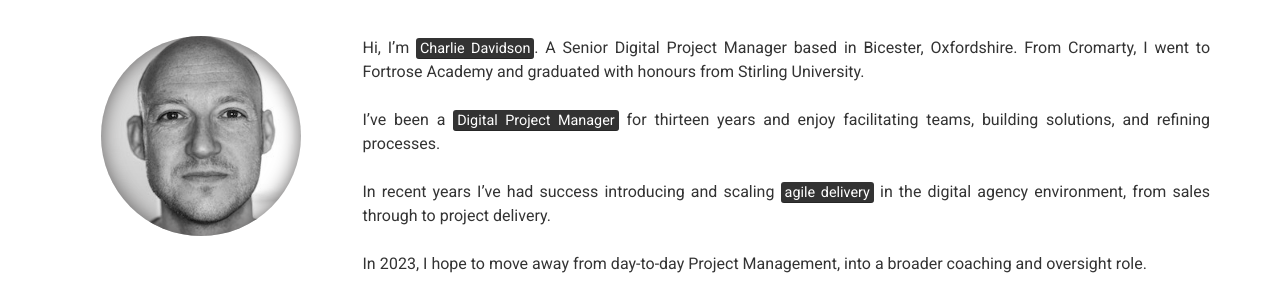
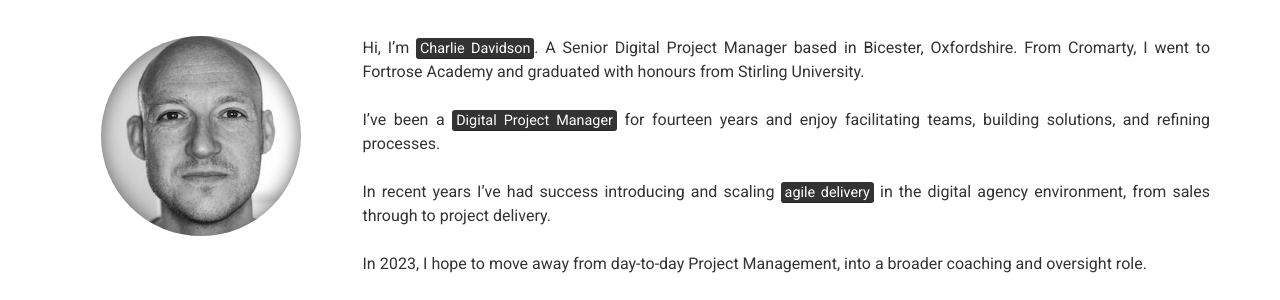
Before and after one commit to csgdavidson/Charlie-Davidson2, a Jekyll site: the page built from index.md, in a window 1280 px wide. Shown: the part 243-543 px from the top of the page. Built offline with Jekyll 4.4.1, drawn with Linux system fonts in a browser that asks for light colours; nearby versions of some CDN libraries.

Commit message:
Update _config.yml

```diff
--- a/_config.yml
+++ b/_config.yml
@@ -17,7 +17,7 @@ darkmode: false
 about_profile_image: assets/charlie.jpg
 about_content:
   Hi, I'm <mark>Charlie Davidson</mark>. A Senior Digital Project Manager based in Bicester, Oxfordshire. From Cromarty, I went to Fortrose Academy and graduated with honours from Stirling University.<br><br>
-  I've been a <mark>Digital Project Manager</mark> for thirteen years and enjoy facilitating teams, building solutions, and refining processes. <br><br>
+  I've been a <mark>Digital Project Manager</mark> for fourteen years and enjoy facilitating teams, building solutions, and refining processes. <br><br>
   In recent years I’ve had success introducing and scaling <mark>agile delivery</mark> in the digital agency environment, from sales through to project delivery. <br><br>
   In 2023, I hope to move away from day-to-day Project Management, into a broader coaching and oversight role.
 
```
